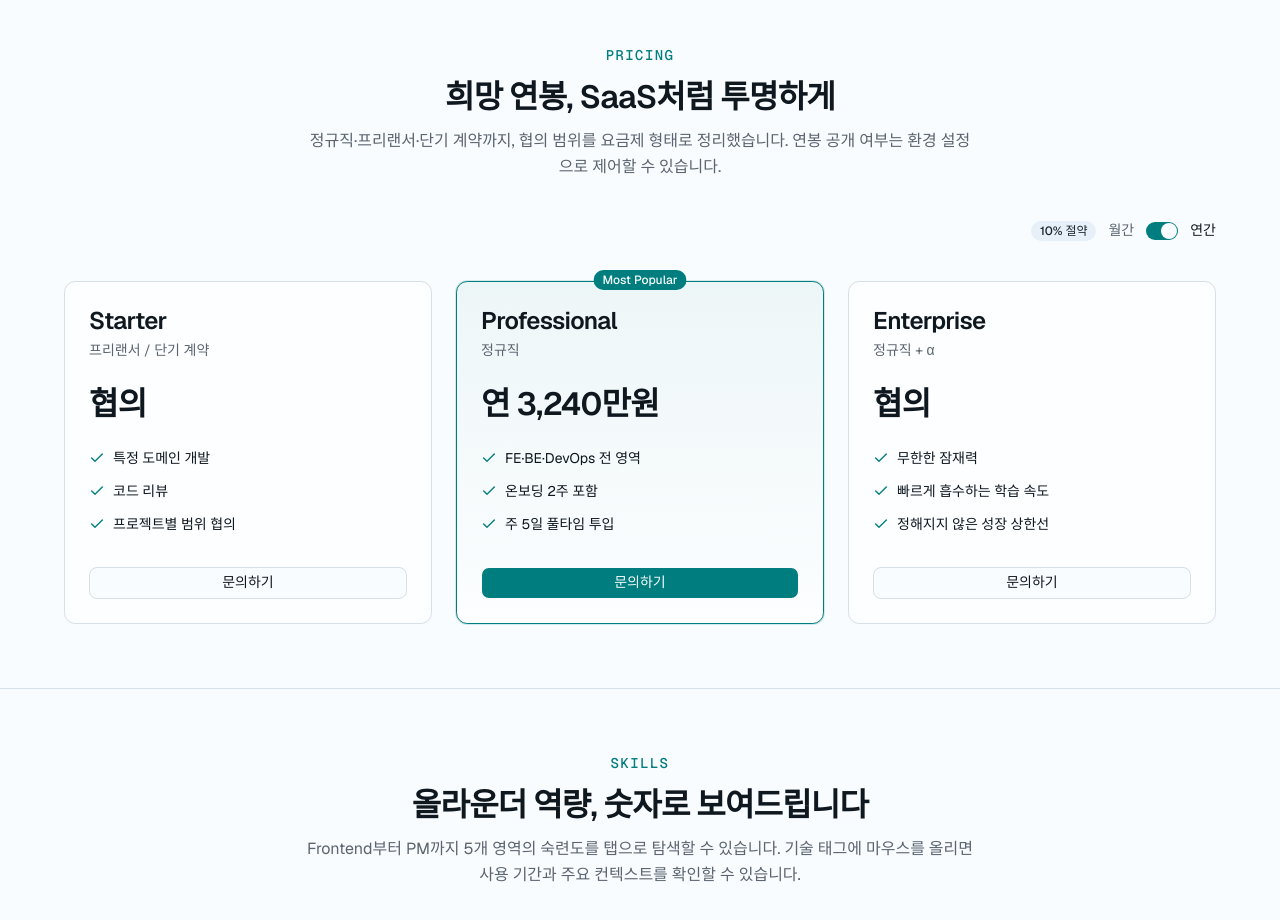
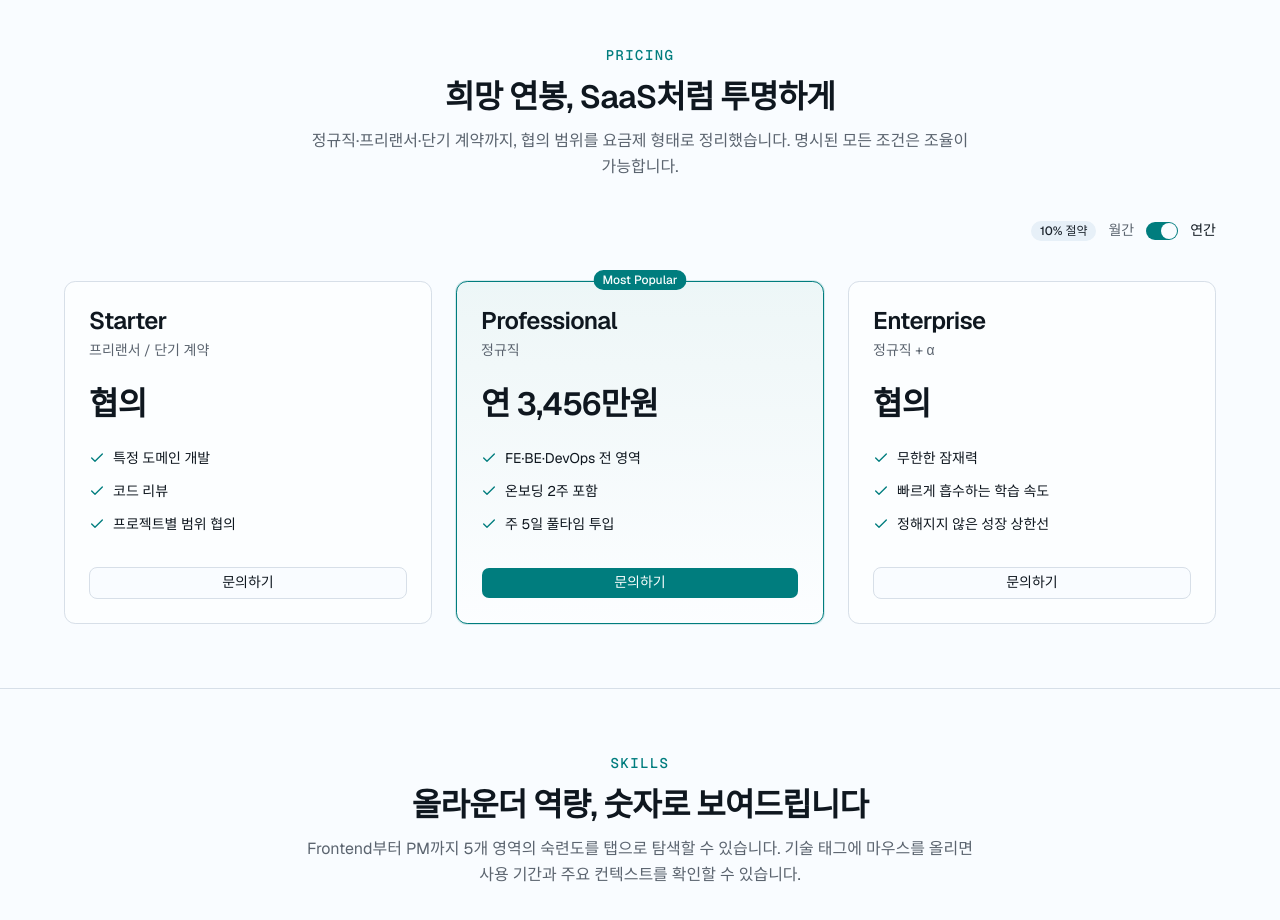
Before and after one commit to tkddnr1022/saas-portfolio, a Next.js app: page / in a window 1280 px wide. Shown: the part 820-1740 px from the top of the page. Built offline with nearby package versions, Linux system fonts and the light colour scheme.

Commit message:
Fix: update pricing section text and adjust monthly price
- Revised the section description in PricingSection for clarity and accuracy.
- Increased the monthly price in the pricing data from 300 to 320 to reflect updated pricing strategy.

```diff
--- a/components/sections/pricing/pricing-section.tsx
+++ b/components/sections/pricing/pricing-section.tsx
@@ -5,7 +5,7 @@ import { PricingContent } from "./pricing-content";
 const SECTION_TITLE = "희망 연봉, SaaS처럼 투명하게";
 
 const SECTION_DESCRIPTION =
-  "정규직·프리랜서·단기 계약까지, 협의 범위를 요금제 형태로 정리했습니다. 연봉 공개 여부는 환경 설정으로 제어할 수 있습니다.";
+  "정규직·프리랜서·단기 계약까지, 협의 범위를 요금제 형태로 정리했습니다. 명시된 모든 조건은 조율이 가능합니다.";
 
 export function PricingSection() {
   return (
--- a/data/pricing.ts
+++ b/data/pricing.ts
@@ -36,7 +36,7 @@ export const PRICING_PLANS: Plan[] = [
       "온보딩 2주 포함",
       "주 5일 풀타임 투입",
     ],
-    monthlyPrice: 300,
+    monthlyPrice: 320,
     yearlyDiscountPercent: YEARLY_SAVINGS_PERCENT,
     popular: true,
   },
```
